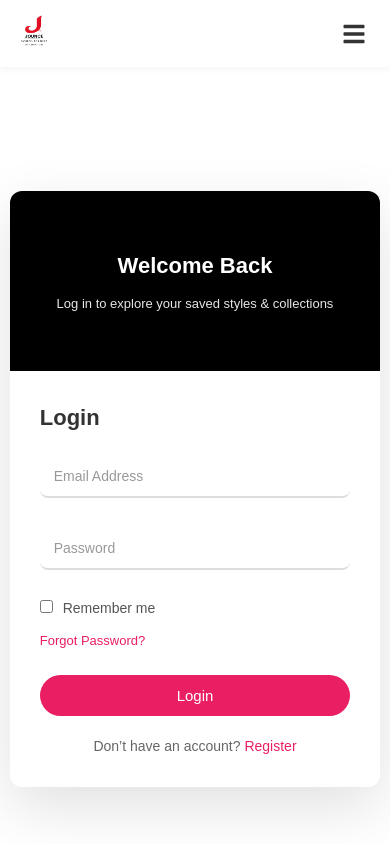
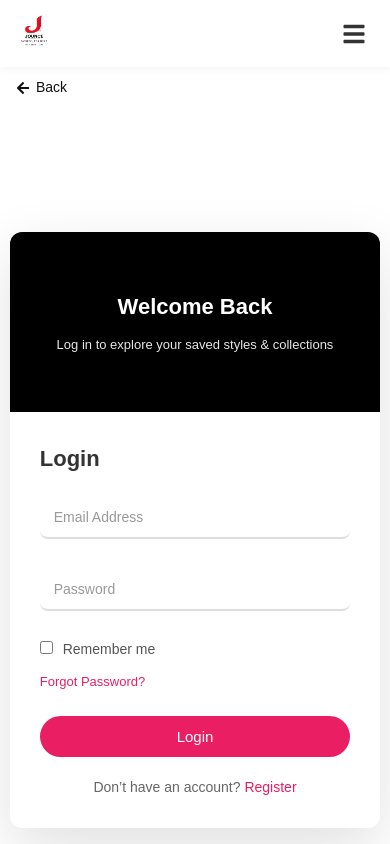
Before and after one commit to SalviVishakha/jounce, a React (Vite) app: page /login in a window 390 px wide. Shown: the top 844 px of the page. Built offline with nearby package versions, Linux system fonts and the light colour scheme.

Commit message:
updated login page

```diff
--- a/src/pages/Login.css
+++ b/src/pages/Login.css
@@ -215,3 +215,27 @@
     font-size: 15px;
   }
 }
+
+
+/* Back button only visible on mobile */
+.mobile-back-btn {
+  display: none;
+  font-size: 14px;
+  color: #111;
+  cursor: pointer;
+  margin: 10px 16px;
+  display: flex;
+  align-items: center;
+  gap: 6px;
+}
+
+.mobile-back-btn:hover {
+  color: #ee1b25;
+}
+
+/* Show on screens <= 768px */
+@media (max-width: 768px) {
+  .mobile-back-btn {
+    display: flex;
+  }
+}
--- a/src/pages/Login.jsx
+++ b/src/pages/Login.jsx
@@ -1,9 +1,19 @@
 import React from "react";
 import "./Login.css";
 import { useNavigate } from "react-router-dom";
+import { FaArrowLeft } from "react-icons/fa";
+
 const Login = () => {
   const navigate = useNavigate();
+
   return (
+    <>
+      {/* Back button completely outside the wrapper */}
+      <div className="mobile-back-btn" onClick={() => navigate(-1)}>
+        <FaArrowLeft />
+        Back
+      </div>
+
       <div className="login-wrapper">
         <div className="login-card">
           {/* Left aesthetic section */}
@@ -13,6 +23,7 @@ const Login = () => {
           </div>
 
           {/* Right form section */}
+          <div className="login-right">
             <div className="login-form">
               <h1>Login</h1>
 
@@ -44,6 +55,8 @@ const Login = () => {
             </div>
           </div>
         </div>
+      </div>
+    </>
   );
 };
 
--- a/src/pages/Womenpage.jsx
+++ b/src/pages/Womenpage.jsx
@@ -1,4 +1,5 @@
 import Slider from "react-slick";
+import React, { useEffect, useState } from "react";
 import "slick-carousel/slick/slick.css";
 import "slick-carousel/slick/slick-theme.css";
 import "swiper/css";
@@ -9,6 +10,7 @@ import Women from "../components/Women";
 import Four_side from "../components/Four_side";
 import Women_category from "../components/Women_category";
 import Women_products_section from "../components/Women_products_section";
+import { FaArrowUp } from "react-icons/fa";
 
 // Images
 import women1 from "../assets/women1.jpg";
@@ -32,6 +34,16 @@ const Womenpage = () => {
       { breakpoint: 700, settings: { slidesToShow: 1 } },
     ],
   };
+
+  const [showScrollTop, setShowScrollTop] = useState(false);
+  useEffect(() => {
+    const handleScroll = () => {
+      setShowScrollTop(window.scrollY > 300);
+    };
+
+    window.addEventListener("scroll", handleScroll);
+    return () => window.removeEventListener("scroll", handleScroll);
+  }, []);
 
   const images = [women1, women2, women3, women4];
   return (
@@ -59,6 +71,16 @@ const Womenpage = () => {
       <Four_side />
       <Women_category />
       <Women_products_section />
+
+      {/* scroll button  */}
+      {showScrollTop && (
+        <button
+          className="scroll-top-btn"
+          onClick={() => window.scrollTo({ top: 0, behavior: "smooth" })}
+        >
+          <FaArrowUp />
+        </button>
+      )}
     </div>
   );
 };
```
Lines whose indentation alone changed are shown as unchanged.
